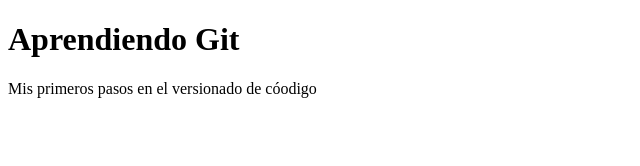
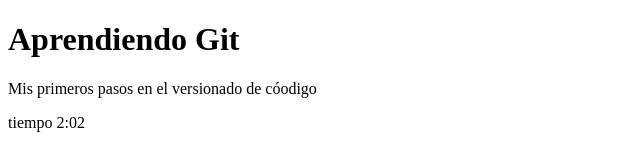
Before and after one commit to oliverbuenaguez/test-repository, a plain HTML site: page index.html in a window 1280 px wide. Shown: the full height of the page, 0-640 px from the left. Drawn offline with Linux system fonts and the light colour scheme.

Commit message:
no se que es

```diff
--- a/index.html
+++ b/index.html
@@ -10,6 +10,7 @@
 <body>
   <h1>Aprendiendo Git</h1>
   <p>Mis primeros pasos en el versionado de cóodigo</p>
+  <p>tiempo 2:02</p>
 </body>
 
 </html>
```
